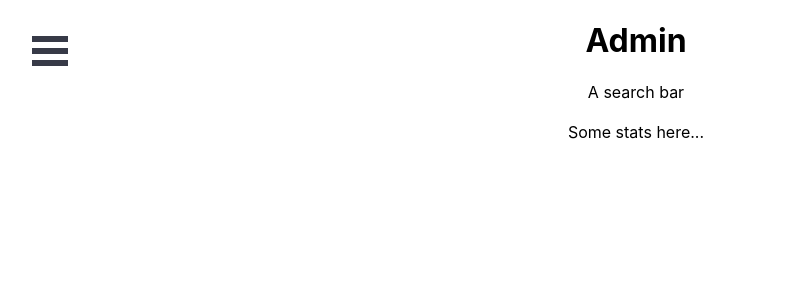
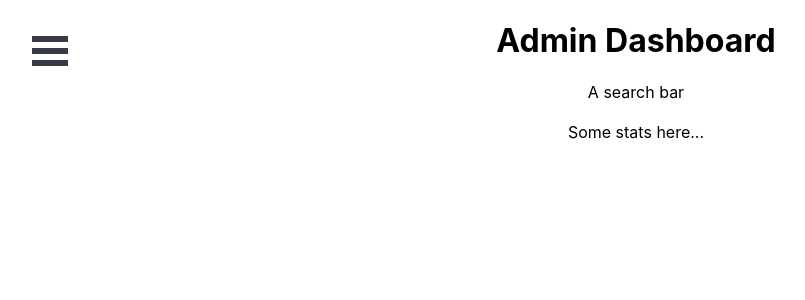
Before and after one commit to claudia-lam/edtech-platform, a React (Create React App) app: page /admin in a window 1280 px wide. Shown: the top 300 px of the page, without its empty margins (4-809 px from the left). Built offline with nearby package versions, Linux system fonts and the light colour scheme.

Commit message:
changed header to admin dashboard

```diff
--- a/src/components/Platform/admin/AdminHome.js
+++ b/src/components/Platform/admin/AdminHome.js
@@ -10,7 +10,7 @@ function AdminHome() {
   // }
 
   return <div>
-    <h1>Admin</h1>
+    <h1>Admin Dashboard</h1>
     <Menu>
       <NavLink className="menu-item" to="/admin"> Dashboard</NavLink>
       <NavLink className="menu-item" to="/students"> Students</NavLink>
```
